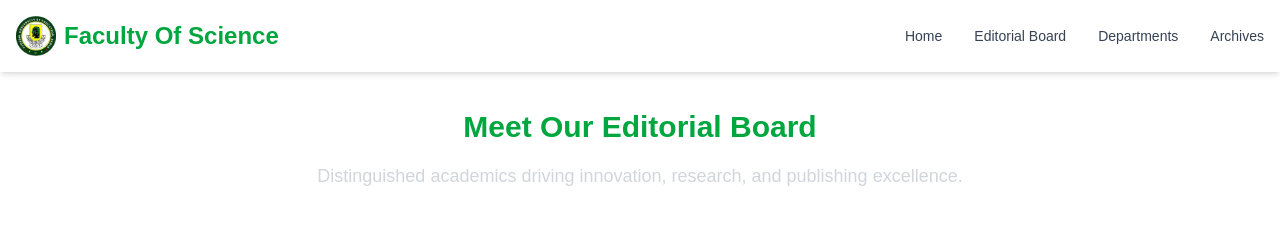
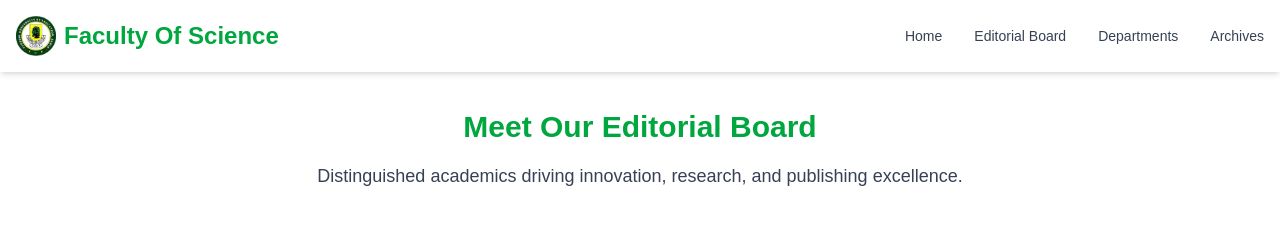
Before and after one commit to code-warrior200/faculty-journal, a Next.js app: page /editorial in a window 1280 px wide. Shown: the top 236 px of the page. Built offline with nearby package versions, Linux system fonts and the light colour scheme; a web font is replaced by a local one.

Commit message:
git commit -m

```diff
--- a/src/app/editorial/page.tsx
+++ b/src/app/editorial/page.tsx
@@ -20,7 +20,7 @@ export default function EditorialBoard() {
           <h1 className="text-xl lg:text-3xl md:text-5xl font-extrabold text-green-600 leading-tight">
             Meet Our Editorial Board
           </h1>
-          <p className="mt-4 text-gray-300 text-sm lg:text-lg md:text-xl max-w-2xl mx-auto">
+          <p className="mt-4 text-gray-700 text-sm lg:text-lg md:text-xl max-w-2xl mx-auto">
             Distinguished academics driving innovation, research, and publishing excellence.
           </p>
         </div>
```
